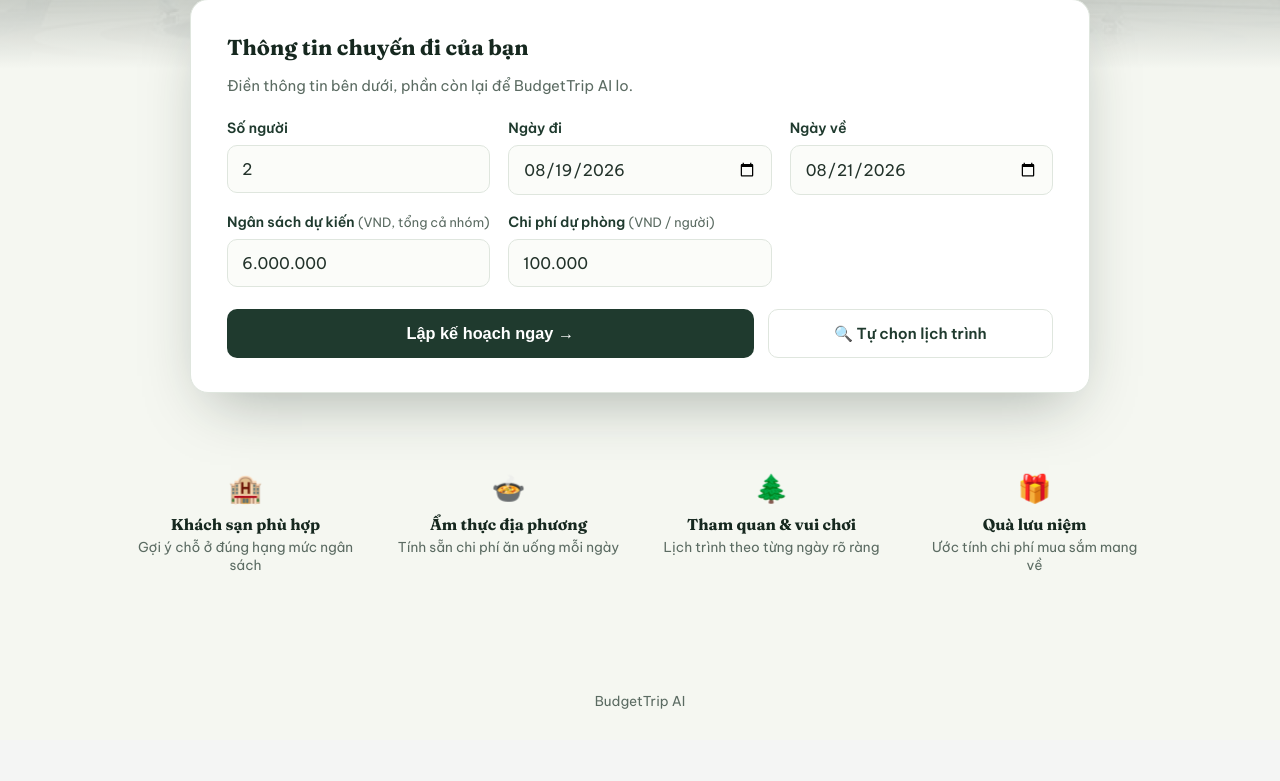
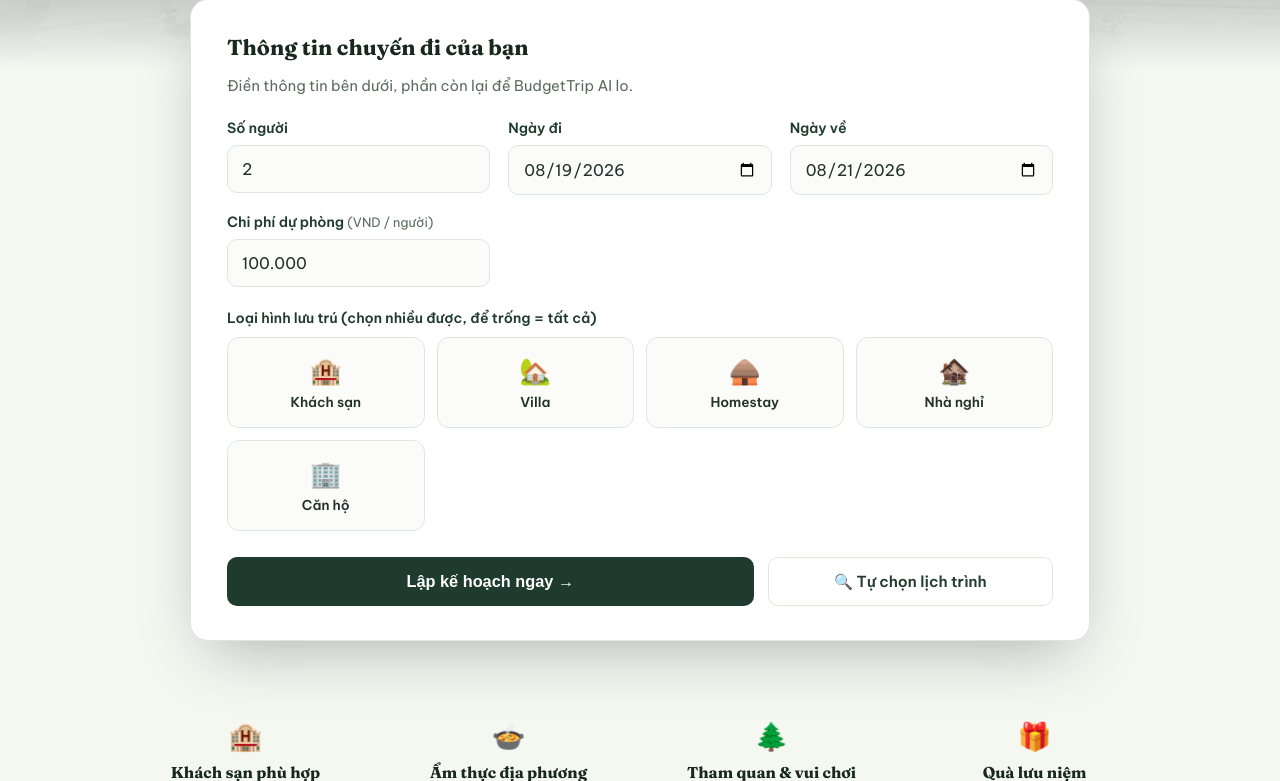
Before and after one commit to tue-nttu/budgettrip-AI, a Flask app: page / in a window 1280 px wide. Shown: the part 571-1352 px from the top of the page. Before the commit the page ends 1280 px from the top, so only its background shows below. Run offline with Flask 3, Linux system fonts and the light colour scheme.

Commit message:
Update index.html

```diff
--- a/templates/index.html
+++ b/templates/index.html
@@ -45,12 +45,23 @@
           <input type="date" id="end_date" name="end_date" required>
         </div>
         <div class="field">
-          <label for="budget">Ngân sách dự kiến <span class="unit">(VND, tổng cả nhóm)</span></label>
-          <input type="text" inputmode="numeric" id="budget" name="budget" value="6.000.000" required>
-        </div>
-        <div class="field">
           <label for="contingency">Chi phí dự phòng <span class="unit">(VND / người)</span></label>
           <input type="text" inputmode="numeric" id="contingency" name="contingency" value="100.000">
+        </div>
+      </div>
+
+      <div class="transport-field">
+        <label>Loại hình lưu trú <span class="unit">(chọn nhiều được, để trống = tất cả)</span></label>
+        <div class="transport-grid">
+          {% for key, meta in stay_types.items() %}
+          <div class="transport-option">
+            <input type="checkbox" id="st-{{ key }}" name="stay_types" value="{{ key }}">
+            <label for="st-{{ key }}">
+              <span class="t-icon">{{ meta.icon }}</span>
+              {{ meta.label }}
+            </label>
+          </div>
+          {% endfor %}
         </div>
       </div>
 
```
